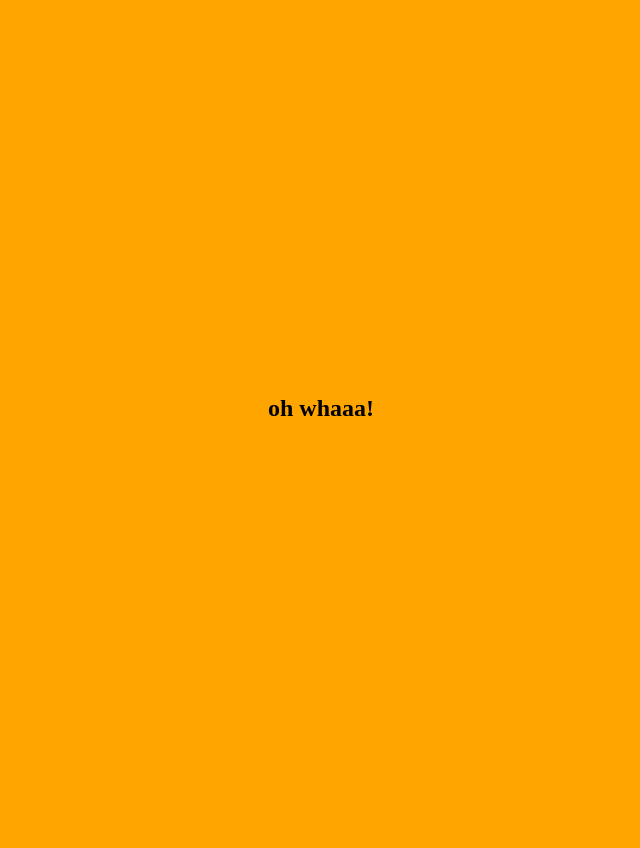
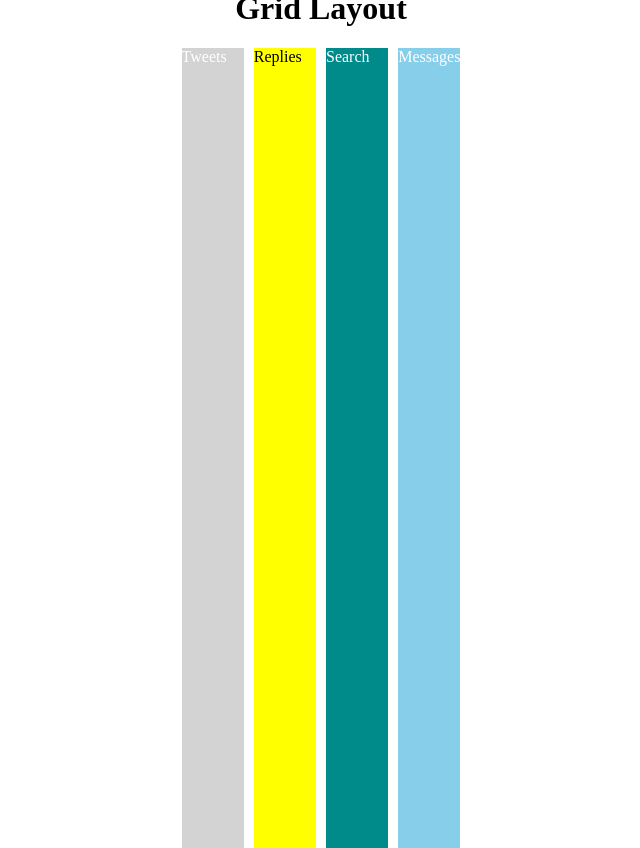
Before and after one commit to yugmani/basic-challenges-javascript, a plain HTML site: page me.html in a window 1280 px wide. Shown: the whole page, without its empty margins (319-959 px from the left). Before the commit the page ends 816 px from the top, so only its background shows below. Drawn offline with Linux system fonts and the light colour scheme.

Commit message:
basic grid layout

```diff
--- a/me.html
+++ b/me.html
@@ -1,8 +1,14 @@
 <html>
   <head>
-    <link rel="stylesheet" type="text/css" href="styles.css">
+    <link rel="stylesheet" type="text/css" href="styles.css" />
   </head>
   <body>
-    <h2>oh whaaa!</h2>
+    <h1>Grid Layout</h1>
+    <div class="app-layout">
+      <div class="tweets">Tweets</div>
+      <div class="replies">Replies</div>
+      <div class="search">Search</div>
+      <div class="messages">Messages</div>
+    </div>
   </body>
 </html>
--- a/styles.css
+++ b/styles.css
@@ -1,6 +1,7 @@
 body {
-  background: orange;
+  background: white;
   display: flex;
+  flex-direction: column;
   justify-content: center;
   align-items: center;
   height: 100vh;
@@ -16,3 +17,42 @@ body {
   justify-content: center;
   align-items: center;
 }
+
+.app-layout {
+  display: grid;
+  /* grid-template-columns: 1fr 1fr 1fr 1fr; */
+  /* grid-template-columns: 25% 25% 25% 25%; */
+  grid-template-columns: repeat(4, 1fr);
+  grid-template-rows: 100vh;
+  color: white;
+  grid-gap: 10px;
+}
+
+.tweets {
+  background-color: lightgray;
+  grid-column-start: 1;
+  grid-column-end: 2;
+  grid-row: 1;
+}
+
+.replies {
+  background-color: yellow;
+  color: black;
+  grid-column-start: 2;
+  grid-column-end: 3;
+  grid-row: 1;
+}
+
+.search {
+  background-color: darkcyan;
+  grid-column-start: 3;
+  grid-column-end: 4;
+  grid-row: 1;
+}
+
+.messages {
+  background-color: skyblue;
+  grid-column-start: 4;
+  grid-column-end: 5;
+  grid-row: 1;
+}
```
Also changed, not shown: index.html (+1 -0 lines).
